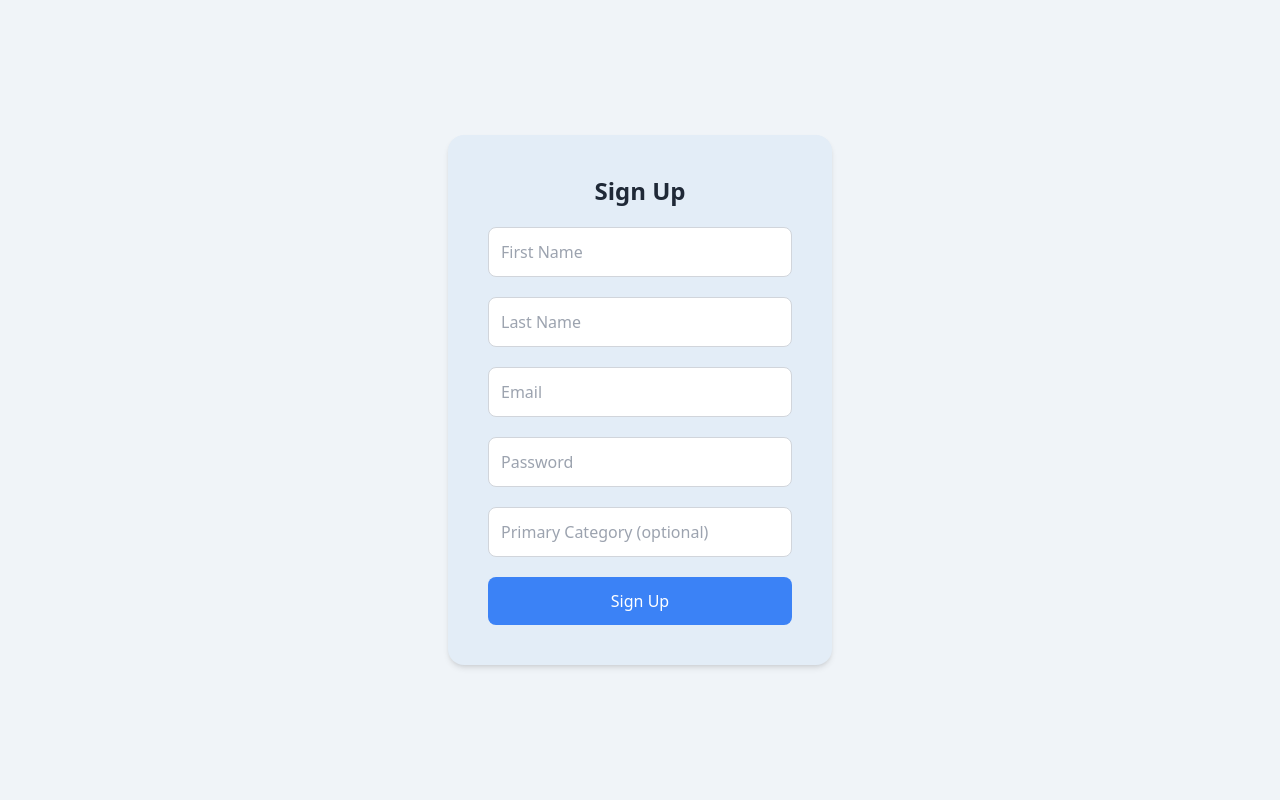
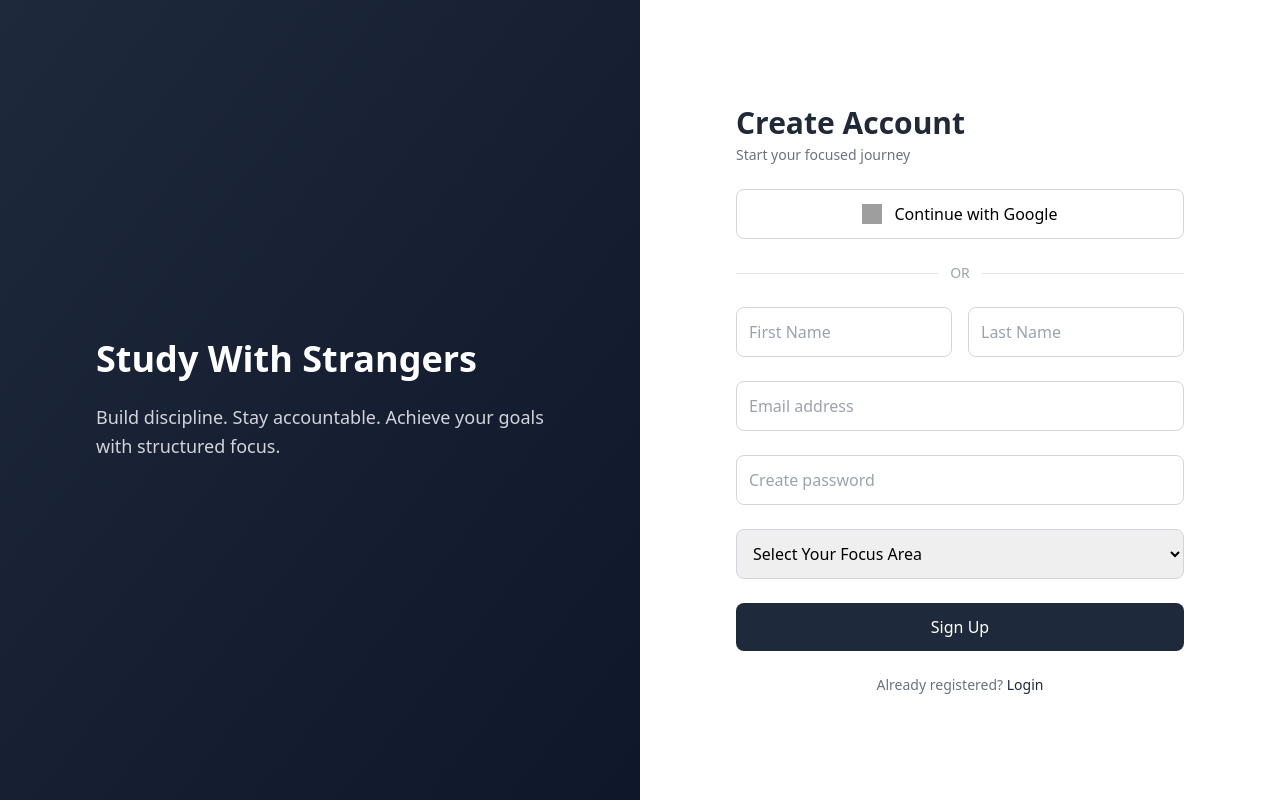
Before and after one commit to Sanjuch-2313/studywithstrangers, a React (Create React App) app: page /signup in a window 1280 px wide. Built offline with nearby package versions, Linux system fonts and the light colour scheme; grey boxes are pictures that could not be loaded.

Commit message:
Updated Login and Signup UI with full screen layout and routing

```diff
--- a/src/pages/Login.jsx
+++ b/src/pages/Login.jsx
@@ -1,26 +1,124 @@
-import React from "react";
+import React, { useState } from "react";
+import { useNavigate } from "react-router-dom";
 
 export default function Login() {
+  const navigate = useNavigate();
+
+  const [email, setEmail] = useState("");
+  const [password, setPassword] = useState("");
+  const [message, setMessage] = useState("");
+  const [loading, setLoading] = useState(false);
+
+  const handleLogin = async () => {
+    setLoading(true);
+    setMessage("");
+
+    try {
+      const response = await fetch("http://localhost:5005/api/auth/login", {
+        method: "POST",
+        headers: {
+          "Content-Type": "application/json"
+        },
+        body: JSON.stringify({ email, password })
+      });
+
+      const data = await response.json();
+
+      if (response.ok) {
+        setMessage("Login successful 🎉");
+
+        // Save user data if needed
+        localStorage.setItem("userId", data.userId);
+
+        // Redirect to dashboard (change route later)
+        navigate("/dashboard");
+
+      } else {
+        setMessage(data.message || "Invalid credentials");
+      }
+
+    } catch (error) {
+      setMessage("Server not reachable");
+    }
+
+    setLoading(false);
+  };
+
   return (
-    <div className="min-h-screen flex items-center justify-center bg-gray-100">
-      <div className="bg-white p-10 rounded-2xl shadow-md w-96 flex flex-col gap-6">
-        <h2 className="text-2xl font-bold text-center text-gray-800">Login</h2>
+    <div className="min-h-screen flex">
+
+      {/* LEFT SIDE - Branding */}
+      <div className="hidden md:flex w-1/2 bg-gradient-to-br from-slate-800 to-slate-900 text-white items-center justify-center p-16">
+        <div>
+          <h1 className="text-4xl font-bold mb-6">
+            Study With Strangers
+          </h1>
+          <p className="text-lg text-gray-300 leading-relaxed max-w-md">
+            Stay consistent.
+            Stay accountable.
+            Build discipline through focused study rooms.
+          </p>
+        </div>
+      </div>
+
+      {/* RIGHT SIDE - Form */}
+      <div className="w-full md:w-1/2 flex items-center justify-center px-10">
+
+        <div className="w-full max-w-md flex flex-col gap-6">
+
+          <div>
+            <h2 className="text-3xl font-semibold text-gray-800">
+              Welcome Back
+            </h2>
+            <p className="text-gray-500 text-sm mt-1">
+              Login to continue your journey
+            </p>
+          </div>
+
           <input
-          type="text"
-          placeholder="Email or Phone"
-          className="border border-gray-300 p-3 rounded-lg focus:outline-none focus:ring-2 focus:ring-indigo-400"
+            type="email"
+            placeholder="Email address"
+            value={email}
+            onChange={(e) => setEmail(e.target.value)}
+            className="border border-gray-300 p-3 rounded-lg focus:outline-none focus:ring-2 focus:ring-slate-400 transition"
           />
+
           <input
             type="password"
             placeholder="Password"
-          className="border border-gray-300 p-3 rounded-lg focus:outline-none focus:ring-2 focus:ring-indigo-400"
+            value={password}
+            onChange={(e) => setPassword(e.target.value)}
+            className="border border-gray-300 p-3 rounded-lg focus:outline-none focus:ring-2 focus:ring-slate-400 transition"
           />
+
           <button
-          type="button"
-          className="bg-indigo-500 text-white py-3 rounded-lg font-medium hover:bg-indigo-600 transition"
+            onClick={handleLogin}
+            disabled={loading}
+            className={`py-3 rounded-lg font-medium transition ${
+              loading
+                ? "bg-gray-300 text-gray-600 cursor-not-allowed"
+                : "bg-slate-800 text-white hover:bg-slate-900"
+            }`}
           >
-          Login
+            {loading ? "Logging in..." : "Login"}
           </button>
+
+          {message && (
+            <p className="text-sm text-gray-600">{message}</p>
+          )}
+
+          {/* Redirect to Signup */}
+          <p className="text-sm text-gray-500 text-center">
+            Not registered yet?{" "}
+            <span
+              onClick={() => navigate("/signup")}
+              className="text-slate-800 font-medium cursor-pointer hover:underline"
+            >
+              Register now
+            </span>
+          </p>
+
+        </div>
       </div>
     </div>
   );
--- a/src/pages/Signup.jsx
+++ b/src/pages/Signup.jsx
@@ -1,6 +1,9 @@
 import React, { useState } from "react";
+import { useNavigate } from "react-router-dom";
 
 export default function Signup() {
+  const navigate = useNavigate();
+
   const [formData, setFormData] = useState({
     firstName: "",
     lastName: "",
@@ -9,72 +12,171 @@ export default function Signup() {
     primaryCategory: ""
   });
 
+  const [message, setMessage] = useState("");
+  const [loading, setLoading] = useState(false);
+
   const handleChange = (e) => {
     setFormData({ ...formData, [e.target.name]: e.target.value });
   };
 
-  const handleSubmit = () => {
-    // Send formData to backend API
-    console.log("Signing up user:", formData);
+  const handleSubmit = async () => {
+    setLoading(true);
+    setMessage("");
+
+    try {
+      const response = await fetch("http://localhost:5005/api/auth/signup", {
+        method: "POST",
+        headers: {
+          "Content-Type": "application/json"
+        },
+        body: JSON.stringify(formData)
+      });
+
+      const data = await response.json();
+
+      if (response.ok) {
+        setMessage("Account created successfully 🎉");
+        setTimeout(() => {
+          navigate("/");
+        }, 1500);
+      } else {
+        setMessage(data.message || "Signup failed");
+      }
+
+    } catch (error) {
+      setMessage("Server error");
+    }
+
+    setLoading(false);
   };
 
   return (
-    <div className="min-h-screen flex items-center justify-center bg-[#f0f4f8]">
-      <div className="bg-[#e3edf7] p-10 rounded-2xl shadow-md w-96 flex flex-col gap-5">
-        <h2 className="text-2xl font-bold text-center text-gray-800">Sign Up</h2>
+    <div className="min-h-screen flex">
 
+      {/* LEFT SIDE */}
+      <div className="hidden md:flex w-1/2 bg-gradient-to-br from-slate-800 to-slate-900 text-white items-center justify-center p-16">
+        <div>
+          <h1 className="text-4xl font-bold mb-6">
+            Study With Strangers
+          </h1>
+          <p className="text-lg text-gray-300 leading-relaxed max-w-md">
+            Build discipline.
+            Stay accountable.
+            Achieve your goals with structured focus.
+          </p>
+        </div>
+      </div>
+
+      {/* RIGHT SIDE */}
+      <div className="w-full md:w-1/2 flex items-center justify-center px-10">
+
+        <div className="w-full max-w-md flex flex-col gap-6">
+
+          <div>
+            <h2 className="text-3xl font-semibold text-gray-800">
+              Create Account
+            </h2>
+            <p className="text-gray-500 text-sm mt-1">
+              Start your focused journey
+            </p>
+          </div>
+
+          {/* Google Button */}
+          <button className="flex items-center justify-center gap-3 border border-gray-300 py-3 rounded-lg hover:bg-gray-50 transition">
+            <img
+              src="https://www.svgrepo.com/show/475656/google-color.svg"
+              alt="google"
+              className="w-5 h-5"
+            />
+            Continue with Google
+          </button>
+
+          <div className="flex items-center gap-3 text-gray-400 text-sm">
+            <div className="flex-1 h-px bg-gray-200"></div>
+            OR
+            <div className="flex-1 h-px bg-gray-200"></div>
+          </div>
+
+          <div className="flex gap-4">
             <input
               type="text"
               name="firstName"
               placeholder="First Name"
               value={formData.firstName}
               onChange={handleChange}
-          className="border border-gray-300 p-3 rounded-lg focus:outline-none focus:ring-2 focus:ring-blue-400"
+              className="w-1/2 border border-gray-300 p-3 rounded-lg focus:outline-none focus:ring-2 focus:ring-slate-400 transition"
             />
-
             <input
               type="text"
               name="lastName"
               placeholder="Last Name"
               value={formData.lastName}
               onChange={handleChange}
-          className="border border-gray-300 p-3 rounded-lg focus:outline-none focus:ring-2 focus:ring-blue-400"
+              className="w-1/2 border border-gray-300 p-3 rounded-lg focus:outline-none focus:ring-2 focus:ring-slate-400 transition"
             />
+          </div>
 
           <input
             type="email"
             name="email"
-          placeholder="Email"
+            placeholder="Email address"
             value={formData.email}
             onChange={handleChange}
-          className="border border-gray-300 p-3 rounded-lg focus:outline-none focus:ring-2 focus:ring-blue-400"
+            className="border border-gray-300 p-3 rounded-lg focus:outline-none focus:ring-2 focus:ring-slate-400 transition"
           />
 
           <input
             type="password"
             name="password"
-          placeholder="Password"
+            placeholder="Create password"
             value={formData.password}
             onChange={handleChange}
-          className="border border-gray-300 p-3 rounded-lg focus:outline-none focus:ring-2 focus:ring-blue-400"
+            className="border border-gray-300 p-3 rounded-lg focus:outline-none focus:ring-2 focus:ring-slate-400 transition"
           />
 
-        <input
-          type="text"
+          <select
             name="primaryCategory"
-          placeholder="Primary Category (optional)"
             value={formData.primaryCategory}
             onChange={handleChange}
-          className="border border-gray-300 p-3 rounded-lg focus:outline-none focus:ring-2 focus:ring-blue-400"
-        />
+            className="border border-gray-300 p-3 rounded-lg focus:outline-none focus:ring-2 focus:ring-slate-400 transition"
+          >
+            <option value="">Select Your Focus Area</option>
+            <option value="JEE">JEE</option>
+            <option value="NEET">NEET</option>
+            <option value="UPSC">UPSC</option>
+            <option value="GATE">GATE</option>
+            <option value="CODING">Coding</option>
+            <option value="STARTUP">Startup</option>
+          </select>
 
           <button
-          type="button"
             onClick={handleSubmit}
-          className="bg-blue-500 text-white py-3 rounded-lg font-medium hover:bg-blue-600 transition"
+            disabled={loading}
+            className={`py-3 rounded-lg font-medium transition ${
+              loading
+                ? "bg-gray-300 text-gray-600 cursor-not-allowed"
+                : "bg-slate-800 text-white hover:bg-slate-900"
+            }`}
           >
-          Sign Up
+            {loading ? "Creating Account..." : "Sign Up"}
           </button>
+
+          {message && (
+            <p className="text-sm text-gray-600">{message}</p>
+          )}
+
+          {/* Already Registered Section */}
+          <p className="text-sm text-gray-500 text-center">
+            Already registered?{" "}
+            <span
+              onClick={() => navigate("/Login")}
+              className="text-slate-800 font-medium cursor-pointer hover:underline"
+            >
+              Login
+            </span>
+          </p>
+
+        </div>
       </div>
     </div>
   );
```
Also changed, not shown: src/components/Navbar.jsx (+12 -6 lines), 1 other file (tests, documents, lock files or other folders). Lines whose indentation alone changed are shown as unchanged.
